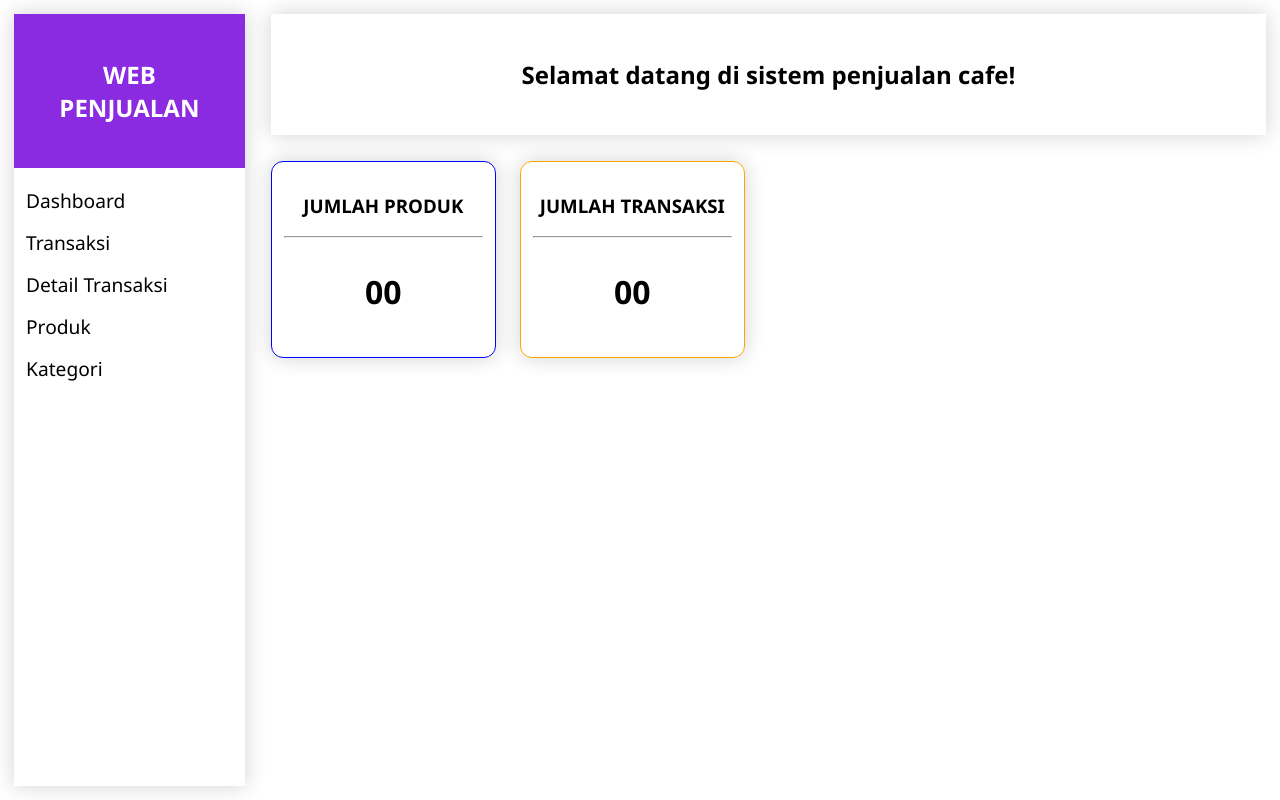
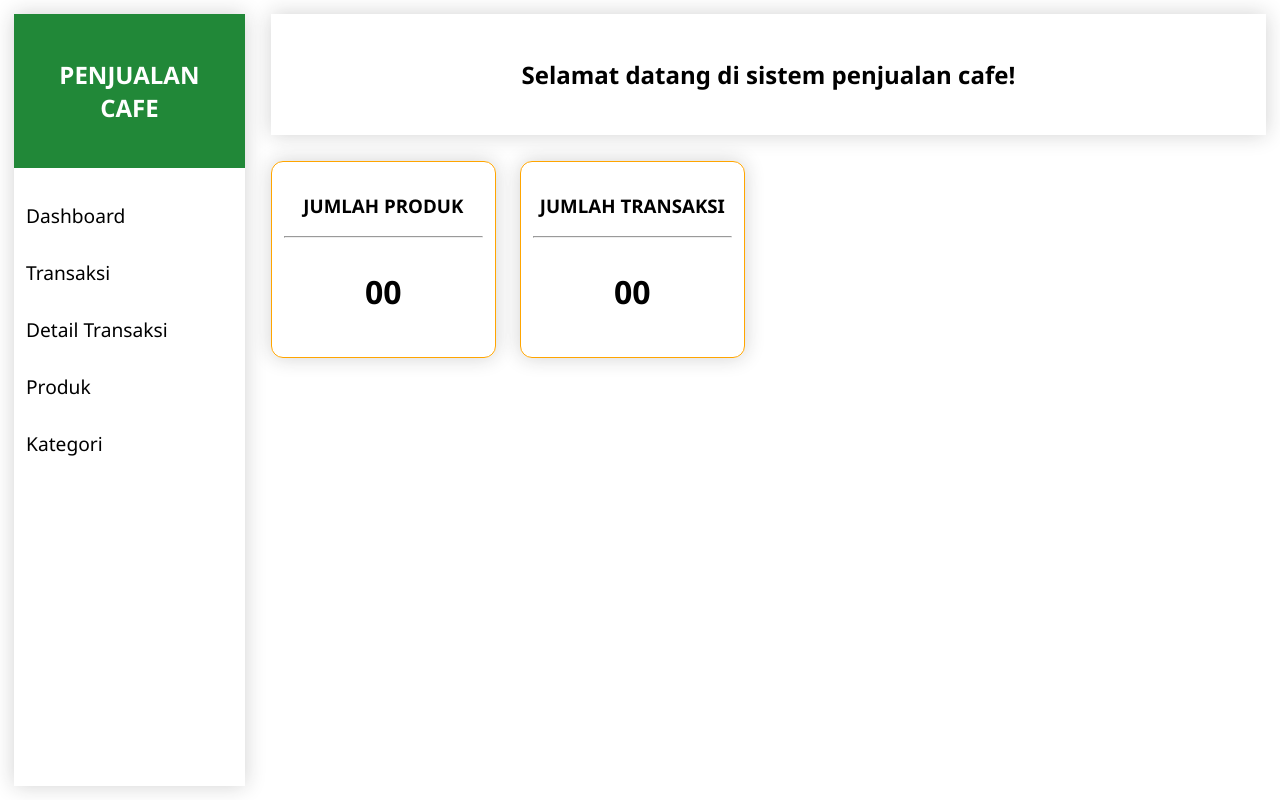
Before and after one commit to Ardhana-Hidayat/penjualan-cafe, a PHP site: page /dashboard.html in a window 1280 px wide. Run offline with PHP 8.4, Linux system fonts and the light colour scheme; lists and menus that the app fills with data are empty.

Commit message:
Fix color dashboard

```diff
--- a/assets/styles.css
+++ b/assets/styles.css
@@ -15,12 +15,14 @@ body, html {
 }
 
 li {
+    padding-top: 15px;
     padding-bottom: 15px;
     width: 100%;
 }
 
 li:hover {
-    background-color: aquamarine;
+    background-color: orange;
+    color: white;
 }
 
 input {
--- a/dashboard.html
+++ b/dashboard.html
@@ -19,9 +19,9 @@
           >
             <div
               id="title"
-              style="padding: 24px; background-color: blueviolet; color: white"
+              style="padding: 24px; background-color: #218838; color: white"
             >
-              <h2>WEB PENJUALAN</h2>
+              <h2>PENJUALAN CAFE</h2>
             </div>
             <ul
               style="
@@ -74,11 +74,11 @@
               box-shadow: 0px 0px 20px 0px rgba(30, 30, 30, 0.2);
               width: 20%;
               height: 40%;
-              border: 1px solid blue;
+              border: 1px solid orange;
               border-radius: 12px;
               padding: 12px;
-            "
-          >
+            ">
+
             <h3>JUMLAH PRODUK</h3>
             <hr />
             <p style="font-size: 32px">00</p>
```
